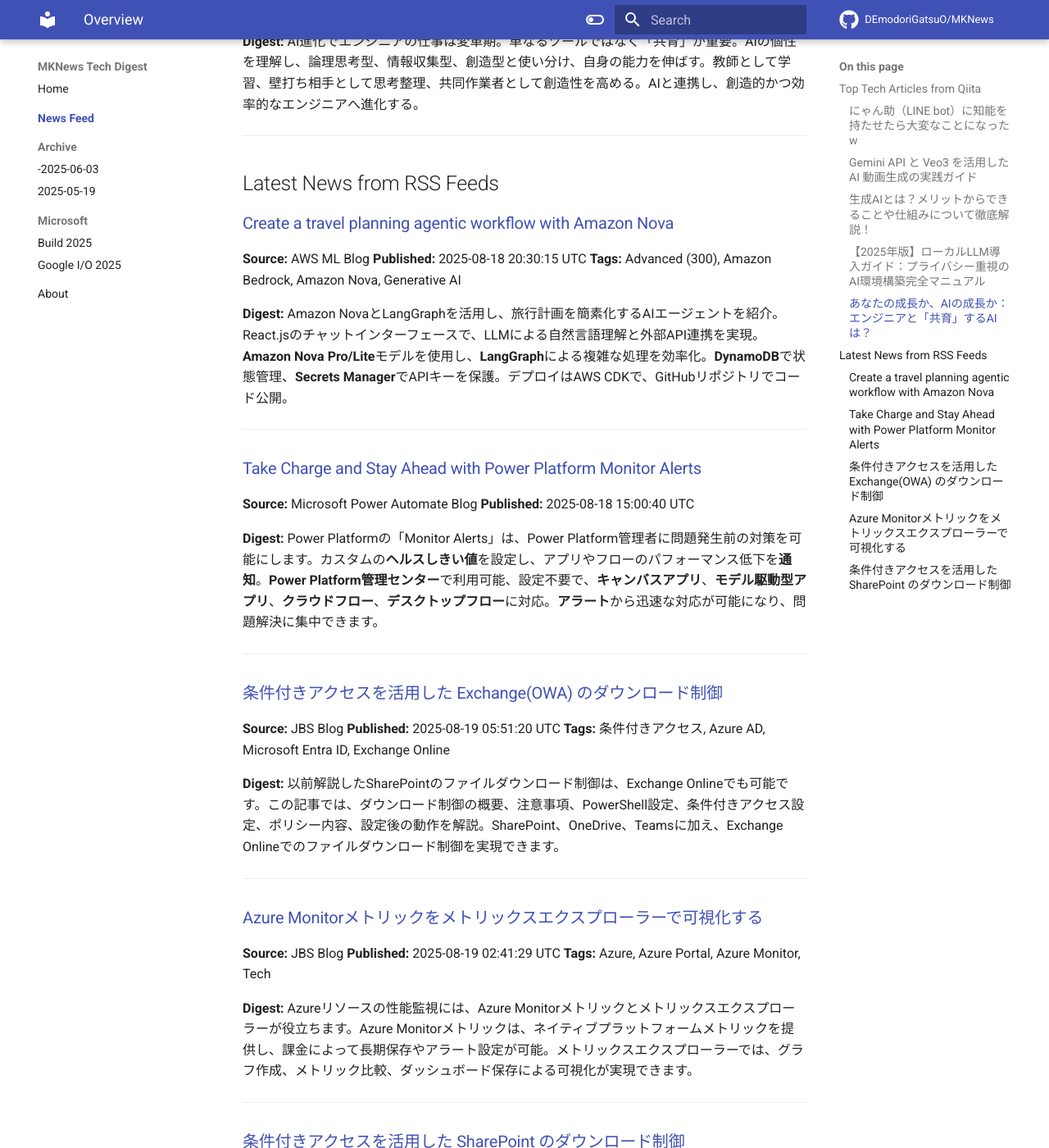
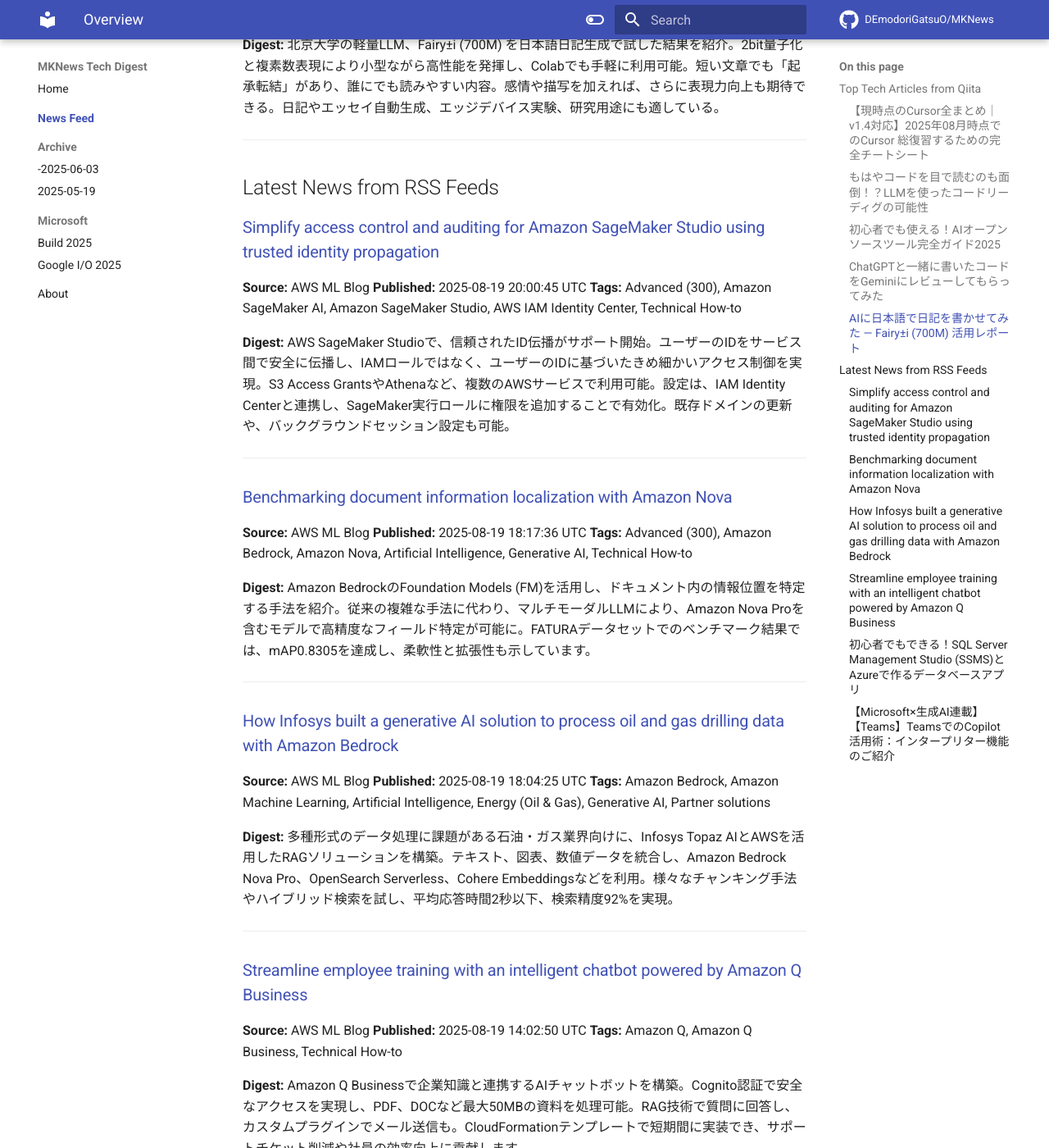
Before and after one commit to DEmodoriGatsuO/MKNews, an MkDocs documentation site: the page built from docs/news/index.md, in a window 1280 px wide and 1400 px high, scrolled down 1379 px. Shown: the whole window at 82% size. Built offline with MkDocs 1.6.1 and Material for MkDocs 9.7.7, drawn with Linux system fonts in a browser that asks for light colours; comment, search, counter and statistics services are not loaded; some of the changed text lies outside the part shown.

Commit message:
Automated AI Tech Digest - 2025-08-20

```diff
--- a/docs/news/index.md
+++ b/docs/news/index.md
@@ -1,107 +1,118 @@
-# AI Tech Trends Digest (2025-08-19)
+# AI Tech Trends Digest (2025-08-20)
 
 
 ## Top Tech Articles from Qiita
 
 
-### [にゃん助（LINE bot）に知能を持たせたら大変なことになったw](https://qiita.com/ahya_emon/items/b5e8623d7015d6276fba)
-**Published:** 2025-08-18 08:33:13 UTC
-**Likes:** 3
-**Tags:** bot, AI, 猫, linebot, Claude
+### [【現時点のCursor全まとめ｜v1.4対応】2025年08月時点でのCursor 総復習するための完全チートシート](https://qiita.com/akira_papa_AI/items/255ad4ed86ef0924e801)
+**Published:** 2025-08-19 18:55:21 UTC
+**Likes:** 9
+**Tags:** AI, cursor, ChatGPT, Claude, AIエージェント
 
 **Digest:**
-知り合いの誕生日にLINE bot「にゃん助」をプレゼントした著者は、AI搭載で猫に返答させるように進化させました。Claude 4 Sonnetを使い、LINE Messaging API、Cloudflare Workersを連携。当初はタイムアウト問題がありましたが、waitUntilで非同期処理を実現。卑屈な性格の猫というプロンプトで、辛辣な返答をする「にゃん助」が完成し、満足しています。
+AI搭載コードエディタCursorの全機能を紹介。インストール、VS Code移行、基本概念を解説。主要機能はTab補完、インライン編集、Agentで、Agentはv1.4で計画機能やメッセージキュー、ターミナル連携が強化。コンテキストは`@`指定、コードベース索引、ルール、MCPで精度向上。Git、Bugbot、Slack連携も可能。CLIや設定、トラブルシューティングも説明。
 
 ---
 
-### [Gemini API と Veo3 を活用した AI 動画生成の実践ガイド](https://qiita.com/jiahuih561/items/bf92e13a7b0c224db43a)
-**Published:** 2025-08-19 05:33:45 UTC
-**Likes:** 0
-**Tags:** Gemini, 動画生成, 動画生成AI, GeminiAPI, veo3
+### [もはやコードを目で読むのも面倒！？LLMを使ったコードリーディグの可能性](https://qiita.com/YmBIgo/items/3877bc3a4254706ec4a6)
+**Published:** 2025-08-19 15:13:37 UTC
+**Likes:** 2
+**Tags:** Ruby, C, Go, コードリーディング, LLM
 
 **Digest:**
-Google Gemini APIとVeo3を活用した動画生成技術を紹介。テキストや画像から高品質な動画を生成可能で、TopMediaiなどのツールで手軽に利用できます。Pythonコード例も示し、SNS、教育、広告など幅広い用途に適用できます。Veo3は最大8秒の動画を生成、料金や利用制限に注意が必要です。
+LLMと連携したコードリーディングツールを開発。LLMがコード解説や関数探索を支援し、経路保存やバグ候補提示も可能。VSCode拡張でGo, Ruby, Cに対応。Kubernetesの例では、LLMがエントリーポイント特定や探索を効率化。従来の課題を解決し、コードリーディング速度を向上。
 
 ---
 
-### [生成AIとは？メリットからできることや仕組みについて徹底解説！](https://qiita.com/keiichileograph/items/a8418559bd992b86bf24)
-**Published:** 2025-08-19 03:18:30 UTC
-**Likes:** 0
-**Tags:** 機械学習, AI, OpenAI, 生成AI, ChatGPT
+### [初心者でも使える！AIオープンソースツール完全ガイド2025](https://qiita.com/Nakamura-Kaito/items/ed187dd070d77e70252e)
+**Published:** 2025-08-20 04:27:58 UTC
+**Likes:** 1
+**Tags:** 開発者ツール, LLM, 画像生成AI, AIオープンソース
 
 **Digest:**
-生成AIは、テキスト、画像、音声、動画を生成する技術で、2022年後半から普及。LLMを活用し、文章要約、翻訳、画像編集、映像解釈、音楽作成など多様な用途に展開。従来のAIとの違いは「創造」力で、作業時間短縮、重複作業削減などメリット多数。LLM構築は膨大なデータ収集、トークン化、エンベディングを経て、推論、サンプリング、デコーディングによる生成プロセス。
+GitHubで話題のAIオープンソースプロジェクト厳選10選を紹介。LLaMA、Stable Diffusion、Whisperなど、大規模言語モデルから画像生成、音声認識まで、多様なジャンルを網羅。LangChainやYOLOv8、AutoGPTといった開発効率化ツールも。GradioでAIモデルのデモを簡単に作成可能。API管理にはApidogがおすすめ。
 
 ---
 
-### [【2025年版】ローカルLLM導入ガイド：プライバシー重視のAI環境構築完全マニュアル](https://qiita.com/k_nabe/items/0acabec991802e510652)
-**Published:** 2025-08-19 02:01:24 UTC
-**Likes:** 0
-**Tags:** API, プロンプトエンジニアリング, Claude, 実装事例
+### [ChatGPTと一緒に書いたコードをGeminiにレビューしてもらってみた](https://qiita.com/m_nai/items/79eb7a410d0712461488)
+**Published:** 2025-08-20 01:39:27 UTC
+**Likes:** 1
+**Tags:** JavaScript, 備忘録, Gemini, プログラミング勉強日記, ChatGPT
 
 **Digest:**
-2025年版ローカルLLM導入ガイド。**プライバシー保護**を重視する企業向けに、**コスト削減**と**カスタマイズ性**を両立する技術を解説。**ローカルLLM**は、PCやサーバーで動作し、データ漏洩リスクをゼロに。初期設定から推奨スペック、運用の注意点まで網羅し、金融・医療など機密情報を扱う業界にも適しています。GPUが重要で、モデル選択とセキュリティ対策が鍵です。
+ChatGPTで甘やかされたコードを、Geminiにレビューしてもらった記事のダイジェストです。ChatGPTとGeminiの比較、**JavaScript**の**コードレビュー**、HTMLの改善などが行われました。Geminiは優しい口調で改善点を指摘し、イベントリスナーの整理や`<form>`タグの削除などを提案。最終的にコードが洗練され、自己肯定感が上がる結果となりました。
 
 ---
 
-### [あなたの成長か、AIの成長か：エンジニアと「共育」するAIは？](https://qiita.com/Shawin/items/5b4c12a6dd9fb896dfa5)
-**Published:** 2025-08-19 00:13:24 UTC
-**Likes:** 0
-**Tags:** 初心者, AI, 人工知能, LLM, AIエージェント
+### [AIに日本語で日記を書かせてみた — Fairy±i (700M) 活用レポート](https://qiita.com/john-rocky/items/5b85157ad4392e2a9a06)
+**Published:** 2025-08-19 06:27:12 UTC
+**Likes:** 1
+**Tags:** AI, エンジニア, 文章, colaboratory, LLM
 
 **Digest:**
-AI進化でエンジニアの仕事は変革期。単なるツールではなく「共育」が重要。AIの個性を理解し、論理思考型、情報収集型、創造型と使い分け、自身の能力を伸ばす。教師として学習、壁打ち相手として思考整理、共同作業者として創造性を高める。AIと連携し、創造的かつ効率的なエンジニアへ進化する。
+北京大学の軽量LLM、Fairy±i (700M) を日本語日記生成で試した結果を紹介。2bit量子化と複素数表現により小型ながら高性能を発揮し、Colabでも手軽に利用可能。短い文章でも「起承転結」があり、誰にでも読みやすい内容。感情や描写を加えれば、さらに表現力向上も期待できる。日記やエッセイ自動生成、エッジデバイス実験、研究用途にも適している。
 
 ---
 
 ## Latest News from RSS Feeds
 
 
-### [Create a travel planning agentic workflow with Amazon Nova](https://aws.amazon.com/blogs/machine-learning/create-a-travel-planning-agentic-workflow-with-amazon-nova/)
+### [Simplify access control and auditing for Amazon SageMaker Studio using trusted identity propagation](https://aws.amazon.com/blogs/machine-learning/simplify-access-control-and-auditing-for-amazon-sagemaker-studio-using-trusted-identity-propagation/)
 **Source:** AWS ML Blog
-**Published:** 2025-08-18 20:30:15 UTC
-**Tags:** Advanced (300), Amazon Bedrock, Amazon Nova, Generative AI
+**Published:** 2025-08-19 20:00:45 UTC
+**Tags:** Advanced (300), Amazon SageMaker AI, Amazon SageMaker Studio, AWS IAM Identity Center, Technical How-to
 
 **Digest:**
-Amazon NovaとLangGraphを活用し、旅行計画を簡素化するAIエージェントを紹介。React.jsのチャットインターフェースで、LLMによる自然言語理解と外部API連携を実現。**Amazon Nova Pro/Lite**モデルを使用し、**LangGraph**による複雑な処理を効率化。**DynamoDB**で状態管理、**Secrets Manager**でAPIキーを保護。デプロイはAWS CDKで、GitHubリポジトリでコード公開。
+AWS SageMaker Studioで、信頼されたID伝播がサポート開始。ユーザーのIDをサービス間で安全に伝播し、IAMロールではなく、ユーザーのIDに基づいたきめ細かいアクセス制御を実現。S3 Access GrantsやAthenaなど、複数のAWSサービスで利用可能。設定は、IAM Identity Centerと連携し、SageMaker実行ロールに権限を追加することで有効化。既存ドメインの更新や、バックグラウンドセッション設定も可能。
 
 ---
 
-### [Take Charge and Stay Ahead with Power Platform Monitor Alerts](https://www.microsoft.com/en-us/power-platform/blog/power-apps/take-charge-and-stay-ahead-with-power-platform-monitor-alerts/)
-**Source:** Microsoft Power Automate Blog
-**Published:** 2025-08-18 15:00:40 UTC
+### [Benchmarking document information localization with Amazon Nova](https://aws.amazon.com/blogs/machine-learning/benchmarking-document-information-localization-with-amazon-nova/)
+**Source:** AWS ML Blog
+**Published:** 2025-08-19 18:17:36 UTC
+**Tags:** Advanced (300), Amazon Bedrock, Amazon Nova, Artificial Intelligence, Generative AI, Technical How-to
 
 **Digest:**
-Power Platformの「Monitor Alerts」は、Power Platform管理者に問題発生前の対策を可能にします。カスタムの**ヘルスしきい値**を設定し、アプリやフローのパフォーマンス低下を**通知**。**Power Platform管理センター**で利用可能、設定不要で、**キャンバスアプリ**、**モデル駆動型アプリ**、**クラウドフロー**、**デスクトップフロー**に対応。**アラート**から迅速な対応が可能になり、問題解決に集中できます。
+Amazon BedrockのFoundation Models (FM)を活用し、ドキュメント内の情報位置を特定する手法を紹介。従来の複雑な手法に代わり、マルチモーダルLLMにより、Amazon Nova Proを含むモデルで高精度なフィールド特定が可能に。FATURAデータセットでのベンチマーク結果では、mAP0.8305を達成し、柔軟性と拡張性も示しています。
 
 ---
 
-### [条件付きアクセスを活用した Exchange(OWA) のダウンロード制御](https://blog.jbs.co.jp/entry/2025/08/19/145120)
-**Source:** JBS Blog
-**Published:** 2025-08-19 05:51:20 UTC
-**Tags:** 条件付きアクセス, Azure AD, Microsoft Entra ID, Exchange Online
+### [How Infosys built a generative AI solution to process oil and gas drilling data with Amazon Bedrock](https://aws.amazon.com/blogs/machine-learning/how-infosys-built-a-generative-ai-solution-to-process-oil-and-gas-drilling-data-with-amazon-bedrock/)
+**Source:** AWS ML Blog
+**Published:** 2025-08-19 18:04:25 UTC
+**Tags:** Amazon Bedrock, Amazon Machine Learning, Artificial Intelligence, Energy (Oil & Gas), Generative AI, Partner solutions
 
 **Digest:**
-以前解説したSharePointのファイルダウンロード制御は、Exchange Onlineでも可能です。この記事では、ダウンロード制御の概要、注意事項、PowerShell設定、条件付きアクセス設定、ポリシー内容、設定後の動作を解説。SharePoint、OneDrive、Teamsに加え、Exchange Onlineでのファイルダウンロード制御を実現できます。
+多種形式のデータ処理に課題がある石油・ガス業界向けに、Infosys Topaz AIとAWSを活用したRAGソリューションを構築。テキスト、図表、数値データを統合し、Amazon Bedrock Nova Pro、OpenSearch Serverless、Cohere Embeddingsなどを利用。様々なチャンキング手法やハイブリッド検索を試し、平均応答時間2秒以下、検索精度92%を実現。
 
 ---
 
-### [Azure Monitorメトリックをメトリックスエクスプローラーで可視化する](https://blog.jbs.co.jp/entry/2025/08/19/114129)
-**Source:** JBS Blog
-**Published:** 2025-08-19 02:41:29 UTC
-**Tags:** Azure, Azure Portal, Azure Monitor, Tech
+### [Streamline employee training with an intelligent chatbot powered by Amazon Q Business](https://aws.amazon.com/blogs/machine-learning/streamline-employee-training-with-an-intelligent-chatbot-powered-by-amazon-q-business/)
+**Source:** AWS ML Blog
+**Published:** 2025-08-19 14:02:50 UTC
+**Tags:** Amazon Q, Amazon Q Business, Technical How-to
 
 **Digest:**
-Azureリソースの性能監視には、Azure Monitorメトリックとメトリックスエクスプローラーが役立ちます。Azure Monitorメトリックは、ネイティブプラットフォームメトリックを提供し、課金によって長期保存やアラート設定が可能。メトリックスエクスプローラーでは、グラフ作成、メトリック比較、ダッシュボード保存による可視化が実現できます。
+Amazon Q Businessで企業知識と連携するAIチャットボットを構築。Cognito認証で安全なアクセスを実現し、PDF、DOCなど最大50MBの資料を処理可能。RAG技術で質問に回答し、カスタムプラグインでメール送信も。CloudFormationテンプレートで短期間に実装でき、サポートチケット削減や社員の効率向上に貢献します。
 
 ---
 
-### [条件付きアクセスを活用した SharePoint のダウンロード制御](https://blog.jbs.co.jp/entry/2025/08/19/100337)
+### [初心者でもできる！SQL Server Management Studio (SSMS)とAzureで作るデータベースアプリ](https://blog.jbs.co.jp/entry/2025/08/20/131718)
 **Source:** JBS Blog
-**Published:** 2025-08-19 01:03:37 UTC
-**Tags:** 条件付きアクセス, Azure AD, Microsoft Entra ID, SharePoint
+**Published:** 2025-08-20 04:17:18 UTC
+**Tags:** Azure, Azure SQL Database, SQLデータベース, SQL Server
 
 **Digest:**
-リモートワーク普及で情報漏洩リスクが高まる中、Microsoft Entra IDの条件付きアクセスポリシーを活用した「ダウンロード制御」が重要です。SharePoint Onlineでのファイルダウンロード制御について、概要と設定方法を解説します。機密ファイルのダウンロード対策として、ダウンロード制御の活用を検討しましょう。
+SQL Server Management Studio (SSMS) と Azure を使用し、データベースアプリケーションを開発しました。SSMSでデータベースを構築し、Azure上でホストすることで、スケーラブルでアクセスしやすい環境を実現。クラウドを活用したデータベースアプリの構築事例です。
 
 ---
+
+### [【Microsoft×生成AI連載】【Teams】TeamsでのCopilot活用術：インタープリター機能のご紹介](https://blog.jbs.co.jp/entry/2025/08/20/090143)
+**Source:** JBS Blog
+**Published:** 2025-08-20 00:01:43 UTC
+**Tags:** Copilot, Microsoft Copilot, Microsoft 365 Copilot, 生成AI, Microsoft×生成AI連載, Microsoft Teams, Teams
+
+**Digest:**
+Microsoftと生成AIに関する連載記事です。今回は、Microsoft Teamsで利用可能なCopilotの機能に焦点を当てて解説します。Teams内でCopilotを活用することで、業務効率化や情報整理に役立つ様々な機能が利用できるようになります。
+
+---
```
